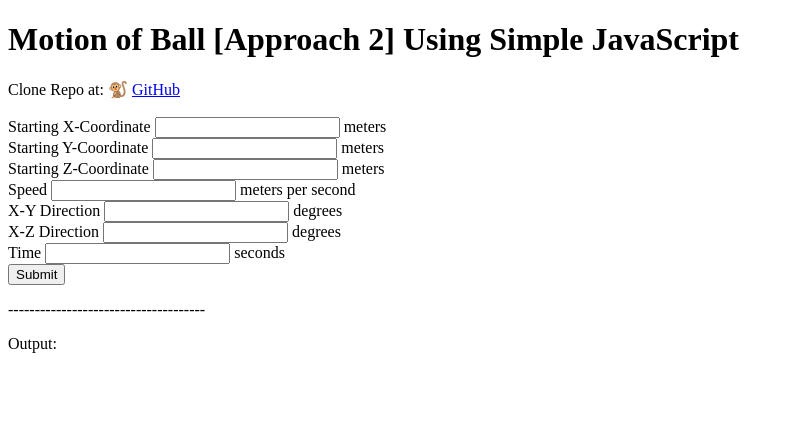
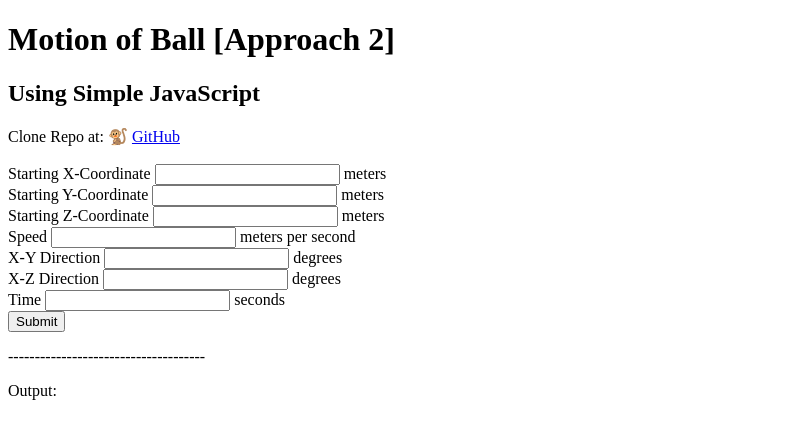
Before and after one commit to AustinBearden/PhysicsFoosball, a plain HTML site: page Approach_2/index.html in a window 1280 px wide. Shown: the whole page, without its empty margins (0-794 px from the left). Drawn offline with Linux system fonts and the light colour scheme.

Commit message:
Small changes

```diff
--- a/Approach_2/index.html
+++ b/Approach_2/index.html
@@ -14,7 +14,8 @@ Title: index.html
 
     <header>
 
-        <h1>Motion of Ball [Approach 2] Using Simple JavaScript</h1>
+        <h1>Motion of Ball [Approach 2]</h1>
+        <h2>Using Simple JavaScript</h2>
 
 	<div>Clone Repo at: 🐒
 		<a href="https://github.com/AustinBearden/PhysicsFoosball/tree/master/Approach_1">GitHub</a>
```
